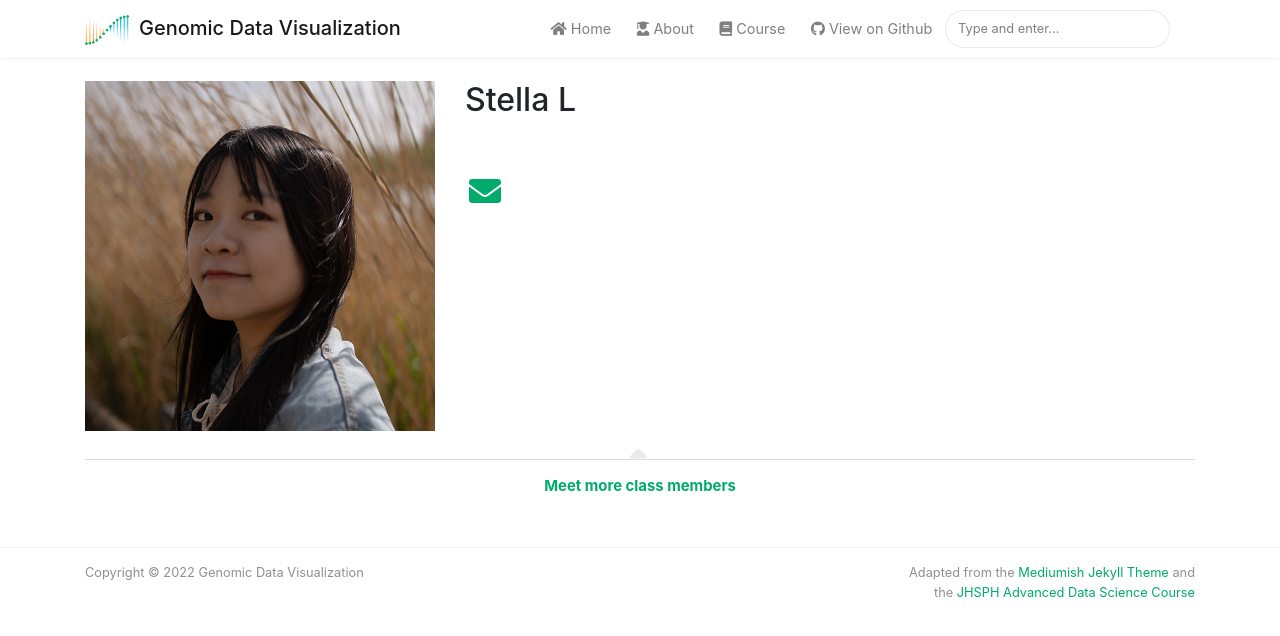
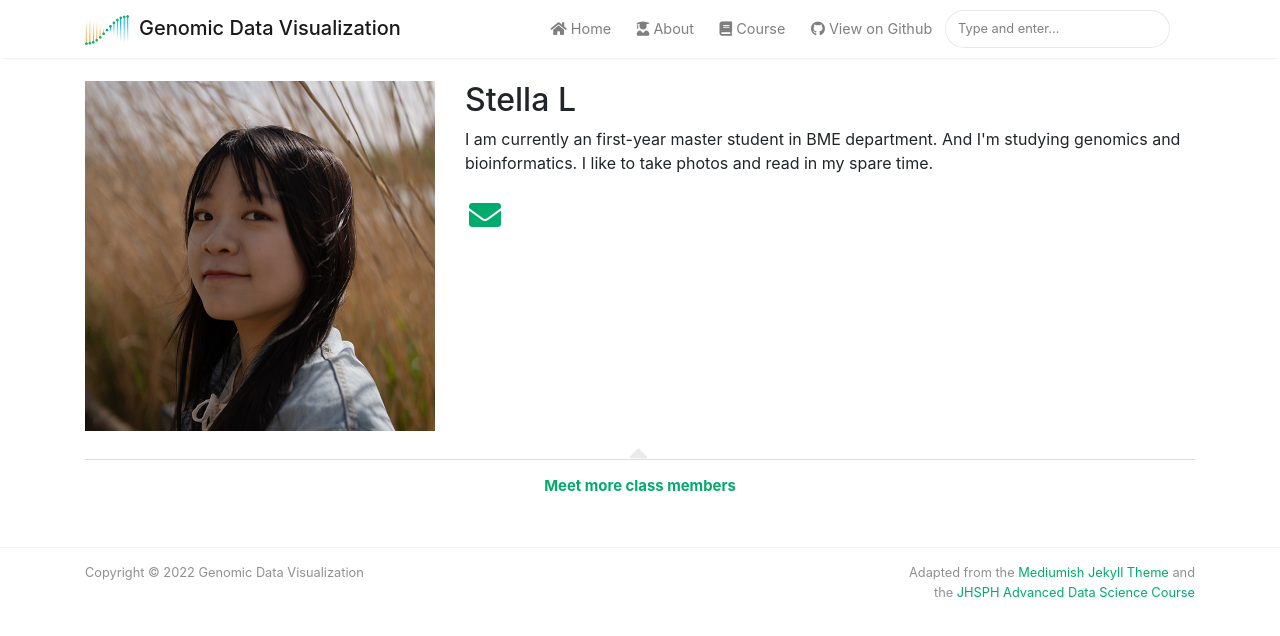
Before and after one commit to JEFworks-Lab/genomic-data-visualization-2022, a Jekyll site: the page built from _authors/Stella L.md, in a window 1280 px wide. Shown: the top 636 px of the page. Built offline with Jekyll 4.4.1, drawn with Linux system fonts in a browser that asks for light colours; nearby versions of some CDN libraries.

Commit message:
Update Stella L.md

```diff
--- a/_authors/Stella L.md
+++ b/_authors/Stella L.md
@@ -4,4 +4,5 @@ name: Stella L
 jhed: nli47
 email: nli47@jh.edu
 avatar: '/profiles/Stella.jpg'
+description: I am currently an first-year master student in BME department. And I'm studying genomics and bioinformatics. I like to take photos and read in my spare time.
 ---
```
